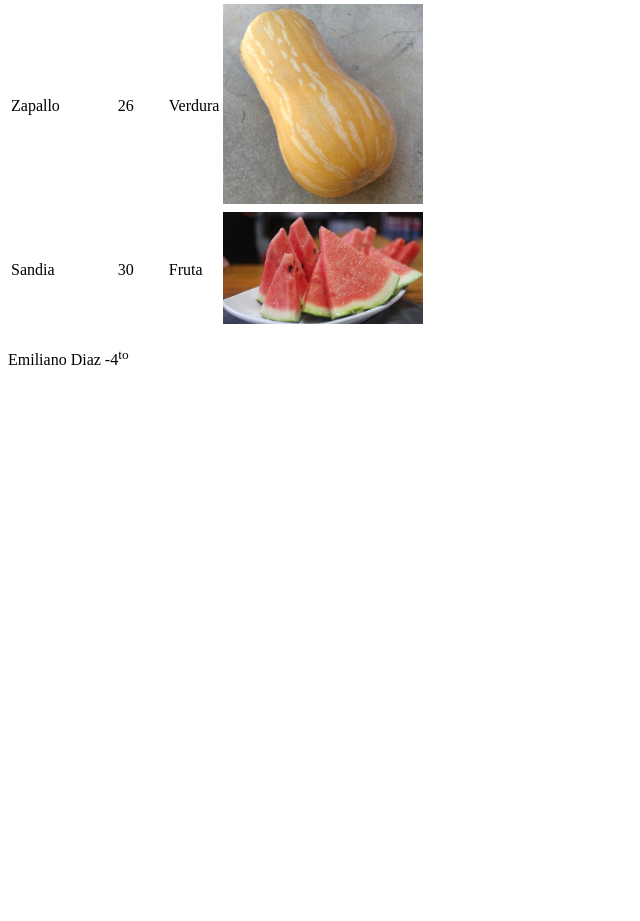
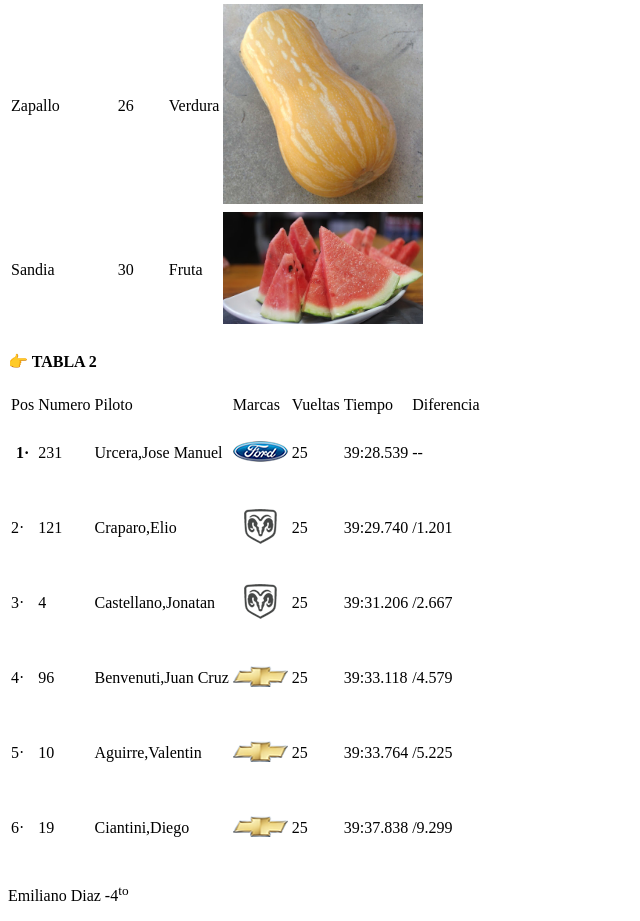
Before and after one commit to MRemi013/TP04, a plain HTML site: page index.html in a window 1280 px wide. Shown: the part 1395-2316 px from the top of the page, without its empty margins (0-640 px from the left). Before the commit the page ends 1780 px from the top, so only its background shows below. Drawn offline with Linux system fonts and the light colour scheme.

Commit message:
finalizado

```diff
--- a/index.html
+++ b/index.html
@@ -49,13 +49,15 @@
                 <td>Manzana</td>
                 <td>93</td>
                 <td>fruta</td>
-            <td><img src="manzana-roja2-011-274251533c9929e82d15910244746847-1024-1024.jpg" alt="manzana" width="200" weigth="200"></td>
+                <td><img src="manzana-roja2-011-274251533c9929e82d15910244746847-1024-1024.jpg" alt="manzana"
+                        width="200" weigth="200"></td>
             </tr>
             <tr>
                 <td>Milanesa</td>
                 <td>256</td>
                 <td>Carne</td>
-            <td><img src="2bad5cda-b949-426e-9edf-dcc2d378dcd1_lg_sq.jpg" alt="milanesa" width="200" weigth="200"></td>
+                <td><img src="2bad5cda-b949-426e-9edf-dcc2d378dcd1_lg_sq.jpg" alt="milanesa" width="200" weigth="200">
+                </td>
             </tr>
             <tr>
                 <td>Queso Cremoso</td>
@@ -67,7 +69,8 @@
                 <td>Zapallo</td>
                 <td>26</td>
                 <td>Verdura</td>
-            <td><img src="67f9d9d7-e93e-40a7-8584-d39d7cda1e1e_lg_sq.jpg" alt="Zapallo" width="200" weigth="200"></td>
+                <td><img src="67f9d9d7-e93e-40a7-8584-d39d7cda1e1e_lg_sq.jpg" alt="Zapallo" width="200" weigth="200">
+                </td>
             </tr>
             <tr>
                 <td>Sandia</td>
@@ -81,6 +84,95 @@
 
 
         </table>
+        <h4>👉 TABLA 2</h4>
+        <table>
+            <tr>
+                <td>Pos</td>
+                <td>Numero</td>
+                <td>Piloto</td>
+                <td>Marcas</td>
+                <td>Vueltas</td>
+                <td>Tiempo</td>
+                <td>Diferencia</td>
+            </tr>
+            <tr>
+                <th>1·</th>
+                <td>231</td>
+                <td>Urcera,Jose Manuel</td>
+                <td>
+                    <p><img src="logo-ford-xs.png" alt="Ford"></p>
+                </td>
+                <td>25</td>
+                <td>39:28.539</td>
+                <td>--</td>
+            </tr>
+            <tr>
+                <td>2·</td>
+                <td>121</td>
+                <td>Craparo,Elio</td>
+                <td>
+                    <p><img src="logo-dodge-xs.png" alt="Dodge"></p>
+                </td>
+                <td>25</td>
+                <td>39:29.740</td>
+                <td>/1.201</td>
+            </tr>
+            <tr>
+                <td>3·</td>
+                <td>4</td>
+                <td>Castellano,Jonatan</td>
+                <td>
+                    <p><img src="logo-dodge-xs.png" alt="Dodge"></p>
+                </td>
+                <td>25</td>
+                <td>39:31.206</td>
+                <td>/2.667</td>
+            </tr>
+            <tr>
+                <td>4·</td>
+                <td>96</td>
+                <td>Benvenuti,Juan Cruz</td>
+                <td>
+                    <p><img src="logo-chevrolet-xs.png" alt="Chevroltet"></p>
+                </td>
+                <td>25</td>
+                <td>39:33.118</td>
+                <td>/4.579</td>
+            </tr>
+            <tr>
+                <td>5·</td>
+                <td>10</td>
+                <td>Aguirre,Valentin</td>
+                <td>
+                    <p><img src="logo-chevrolet-xs.png" alt="Chevroltet"></p>
+                </td>
+                <td>25</td>
+                <td>39:33.764</td>
+                <td>/5.225</td>
+            </tr>
+            <tr>
+                <td>6·</td>
+                <td>19</td>
+                <td>Ciantini,Diego</td>
+                <td>
+                    <p><img src="logo-chevrolet-xs.png" alt="Chevroltet"></p>
+                </td>
+                <td>25</td>
+                <td>39:37.838</td>
+                <td>/9.299</td>
+            </tr>
+
+
+
+
+        </table>
+
+
+
+
+
+
+
     </main>
     <footer>
         <p>Emiliano Diaz -4<sup>to</sup></p>
```
Also changed, not shown: logo-chevrolet-xs.png (added), logo-dodge-xs.png (added), logo-ford-xs.png (added). Lines whose indentation alone changed are shown as unchanged.
